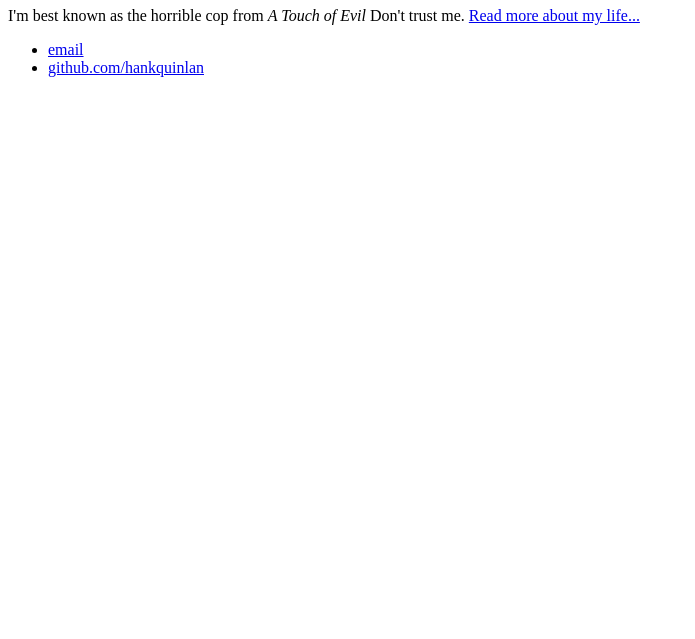
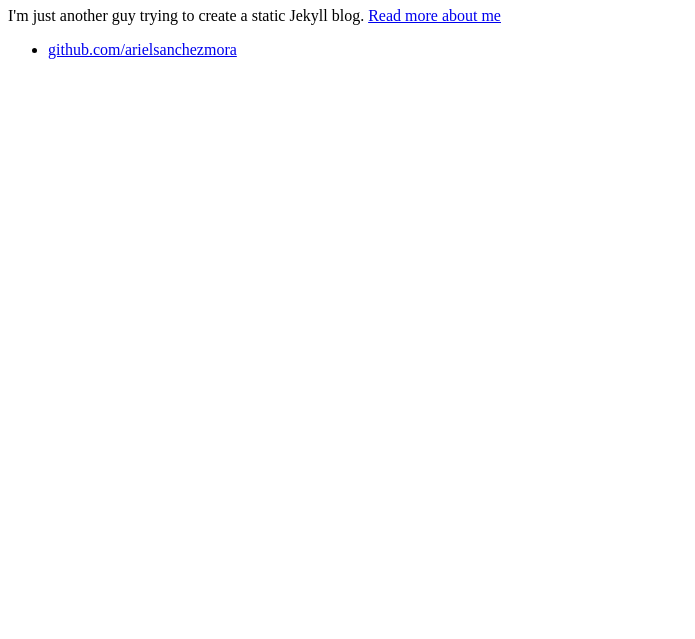
Before and after one commit to arielsanchezmora/arielsanchezmora.github.io, a plain HTML site: page index.html in a window 1280 px wide. Shown: the part 161-800 px from the top of the page, without its empty margins (0-695 px from the left). Drawn offline with Linux system fonts and the light colour scheme.

Commit message:
Update index.html
remove example stuff

```diff
--- a/index.html
+++ b/index.html
@@ -15,13 +15,12 @@
 		<div class="container">
     		<div class="blurb">
         		<h1>Hi there, I'm Ariel Sanchez Mora</h1>
-				<p>I'm best known as the horrible cop from <em>A Touch of Evil</em> Don't trust me. <a href="/about">Read more about my life...</a></p>
+				<p>I'm just another guy trying to create a static Jekyll blog. <a href="/about">Read more about me</a></p>
     		</div><!-- /.blurb -->
 		</div><!-- /.container -->
 		<footer>
     		<ul>
-        		<li><a href="mailto:hankquinlanhub@gmail.com">email</a></li>
-        		<li><a href="https://github.com/hankquinlan">github.com/hankquinlan</a></li>
+        		<li><a href="https://github.com/arielsanchezmora">github.com/arielsanchezmora</a></li>
 			</ul>
 		</footer>
 	</body>
```
